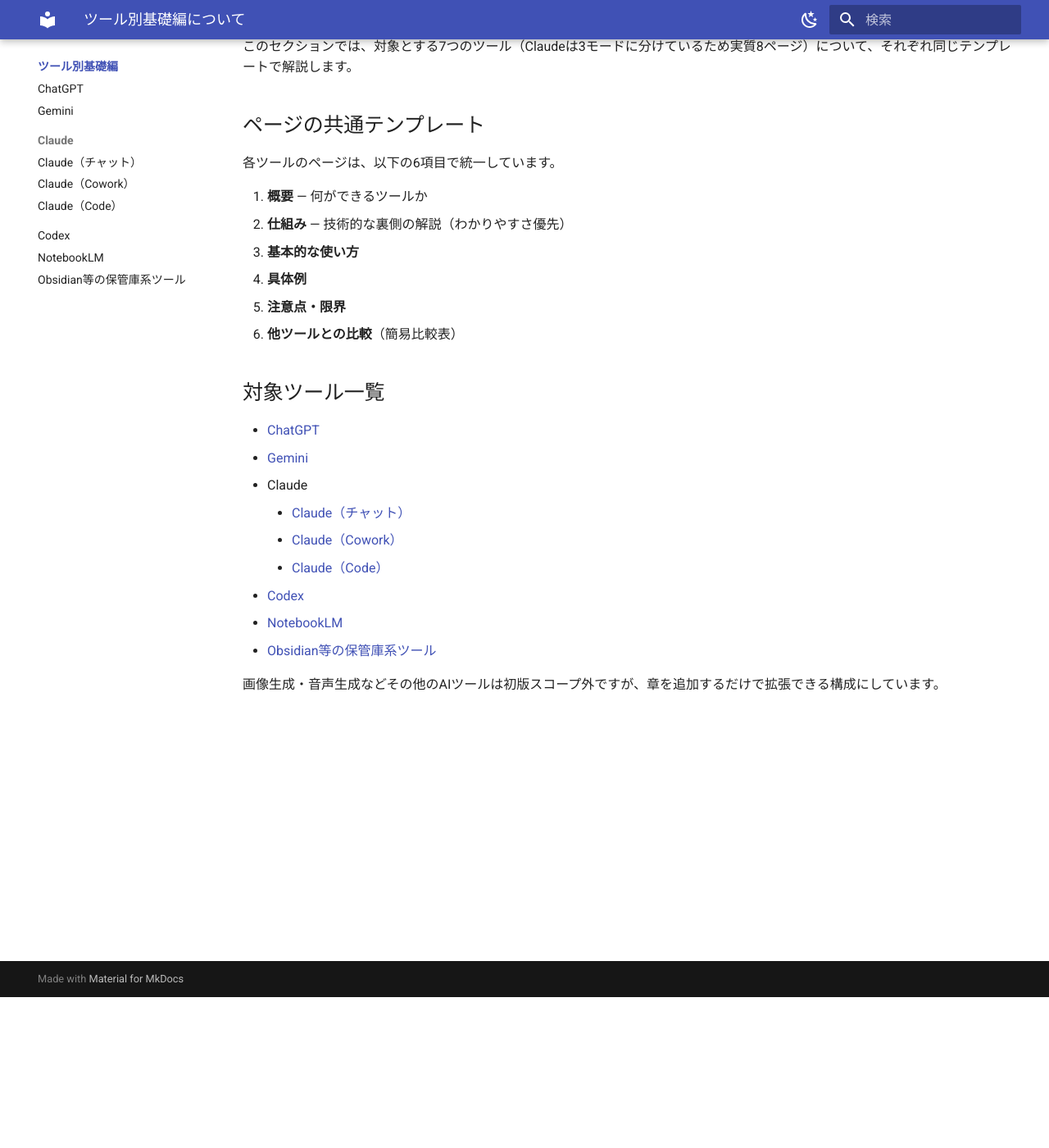
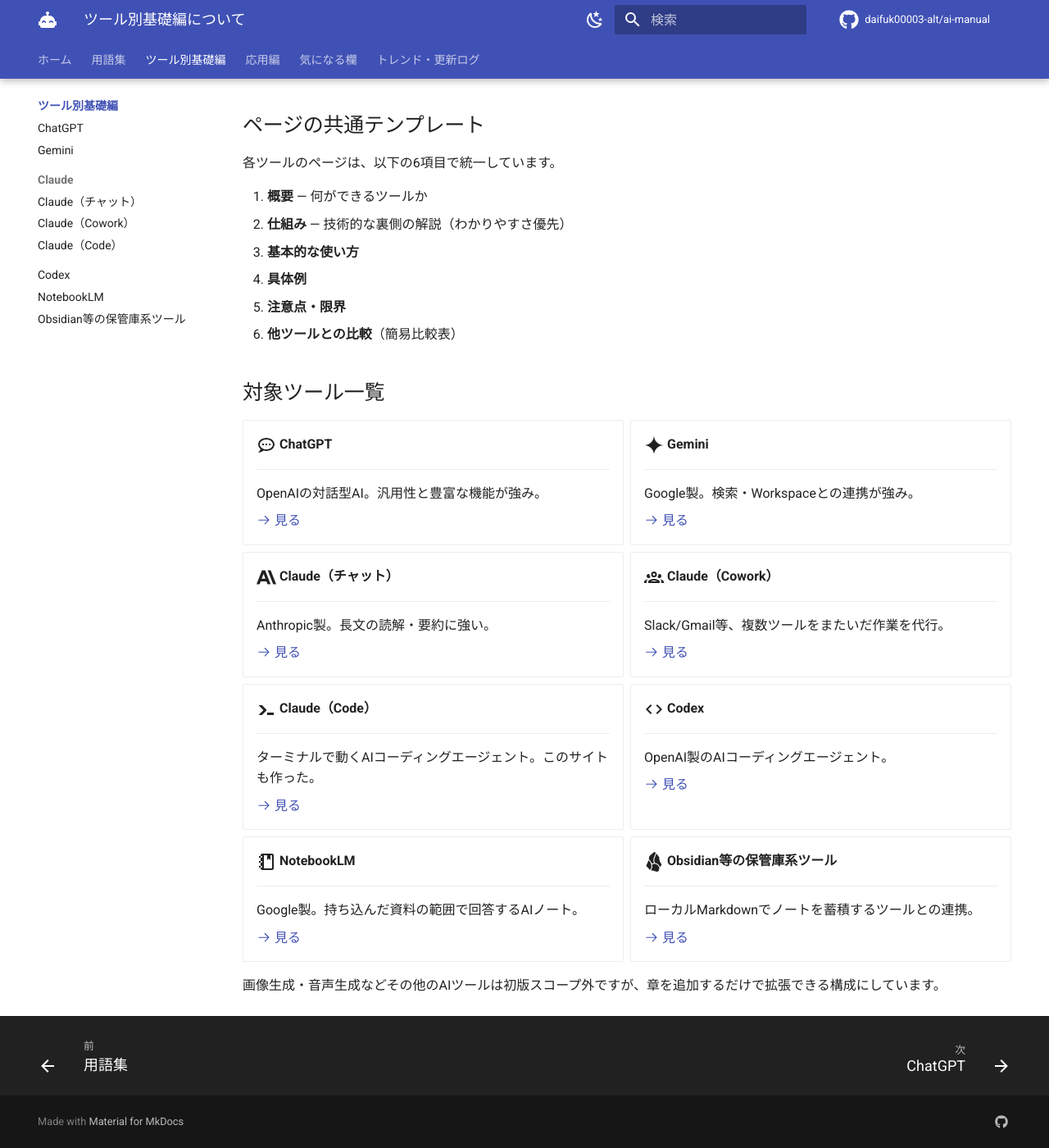
Before and after one commit to daifuk00003-alt/ai-manual, an MkDocs documentation site: the page built from docs/tools/index.md, in a window 1280 px wide and 1400 px high, scrolled down 184 px. Shown: the whole window at 82% size. Built offline with MkDocs 1.6.1 and Material for MkDocs 9.7.7, drawn with Linux system fonts in a browser that asks for light colours; comment, search, counter and statistics services are not loaded.

Commit message:
デザイン刷新: カード型トップページ・ツール一覧、GitHubリポジトリ連携、ナビゲーション機能追加
- ヘッダーにGitHubリポジトリへのリンク・スター数表示を追加
- トップページとツール一覧をアイコン付きカードグリッドに変更
- インスタントナビゲーション・ページ送りフッター・検索共有などMaterialの追加機能を有効化

Co-Authored-By: Claude Sonnet 5 <noreply@anthropic.com>

```diff
--- a/docs/tools/index.md
+++ b/docs/tools/index.md
@@ -15,14 +15,72 @@
 
 ## 対象ツール一覧
 
-- [ChatGPT](chatgpt.md)
-- [Gemini](gemini.md)
-- Claude
-    - [Claude（チャット）](claude-chat.md)
-    - [Claude（Cowork）](claude-cowork.md)
-    - [Claude（Code）](claude-code.md)
-- [Codex](codex.md)
-- [NotebookLM](notebooklm.md)
-- [Obsidian等の保管庫系ツール](obsidian.md)
+<div class="grid cards" markdown>
+
+-   :material-chat-processing-outline:{ .lg .middle } **ChatGPT**
+
+    ---
+
+    OpenAIの対話型AI。汎用性と豊富な機能が強み。
+
+    [:octicons-arrow-right-24: 見る](chatgpt.md)
+
+-   :simple-googlegemini:{ .lg .middle } **Gemini**
+
+    ---
+
+    Google製。検索・Workspaceとの連携が強み。
+
+    [:octicons-arrow-right-24: 見る](gemini.md)
+
+-   :simple-anthropic:{ .lg .middle } **Claude（チャット）**
+
+    ---
+
+    Anthropic製。長文の読解・要約に強い。
+
+    [:octicons-arrow-right-24: 見る](claude-chat.md)
+
+-   :material-account-group-outline:{ .lg .middle } **Claude（Cowork）**
+
+    ---
+
+    Slack/Gmail等、複数ツールをまたいだ作業を代行。
+
+    [:octicons-arrow-right-24: 見る](claude-cowork.md)
+
+-   :material-console-line:{ .lg .middle } **Claude（Code）**
+
+    ---
+
+    ターミナルで動くAIコーディングエージェント。このサイトも作った。
+
+    [:octicons-arrow-right-24: 見る](claude-code.md)
+
+-   :material-code-tags:{ .lg .middle } **Codex**
+
+    ---
+
+    OpenAI製のAIコーディングエージェント。
+
+    [:octicons-arrow-right-24: 見る](codex.md)
+
+-   :material-notebook-outline:{ .lg .middle } **NotebookLM**
+
+    ---
+
+    Google製。持ち込んだ資料の範囲で回答するAIノート。
+
+    [:octicons-arrow-right-24: 見る](notebooklm.md)
+
+-   :simple-obsidian:{ .lg .middle } **Obsidian等の保管庫系ツール**
+
+    ---
+
+    ローカルMarkdownでノートを蓄積するツールとの連携。
+
+    [:octicons-arrow-right-24: 見る](obsidian.md)
+
+</div>
 
 画像生成・音声生成などその他のAIツールは初版スコープ外ですが、章を追加するだけで拡張できる構成にしています。
--- a/mkdocs.yml
+++ b/mkdocs.yml
@@ -1,10 +1,17 @@
 site_name: AI活用マニュアル
 site_description: AIツール（チャットAI・コーディングAI・保管庫系ツール）を体系的に整理する個人用ナレッジベース
 site_author: 大輝
+site_url: https://daifuk00003-alt.github.io/ai-manual/
+
+repo_url: https://github.com/daifuk00003-alt/ai-manual
+repo_name: daifuk00003-alt/ai-manual
 
 theme:
   name: material
   language: ja
+  icon:
+    logo: material/robot-happy
+    repo: fontawesome/brands/github
   palette:
     - media: "(prefers-color-scheme: light)"
       scheme: default
@@ -22,13 +29,23 @@ theme:
         name: ライトモードに切り替え
   features:
     - navigation.tabs
+    - navigation.tabs.sticky
     - navigation.sections
     - navigation.top
     - navigation.indexes
+    - navigation.tracking
+    - navigation.footer
+    - navigation.instant
+    - navigation.instant.progress
     - toc.integrate
+    - toc.follow
     - search.suggest
     - search.highlight
+    - search.share
     - content.code.copy
+    - content.code.annotate
+    - content.tooltips
+    - content.tabs.link
 
 markdown_extensions:
   - toc:
@@ -39,9 +56,19 @@ markdown_extensions:
   - pymdownx.highlight
   - pymdownx.tabbed:
       alternate_style: true
+  - pymdownx.emoji:
+      emoji_index: !!python/name:material.extensions.emoji.twemoji
+      emoji_generator: !!python/name:material.extensions.emoji.to_svg
   - tables
   - attr_list
+  - md_in_html
   - def_list
+
+extra:
+  social:
+    - icon: fontawesome/brands/github
+      link: https://github.com/daifuk00003-alt/ai-manual
+      name: GitHubリポジトリ
 
 nav:
   - ホーム: index.md
```
Also changed, not shown: docs/index.md (+43 -5 lines).
